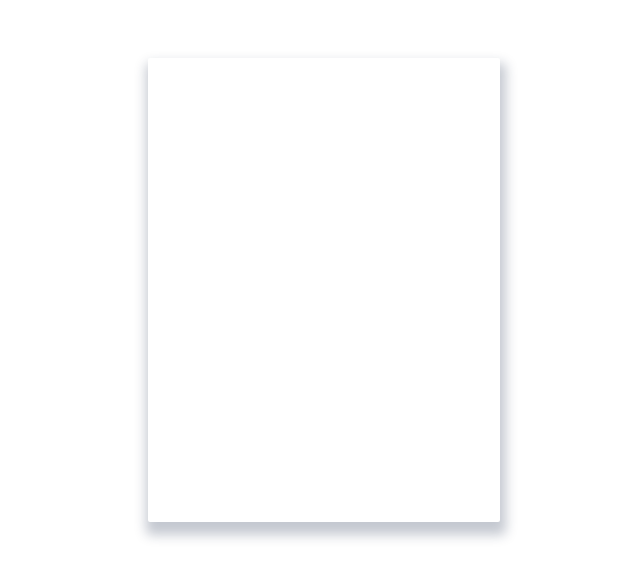
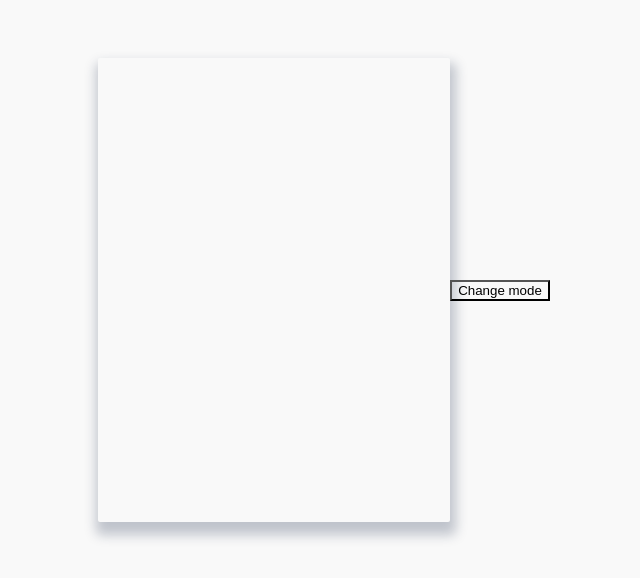
Before and after one commit to VinicioSales/inventoryStoragePagesComponents, an Angular app: page /registro in a window 1280 px wide. Shown: the part 110-688 px from the top of the page, without its empty margins (316-956 px from the left). Built offline with nearby package versions, Linux system fonts and the light colour scheme.

Commit message:
adicionado dark theme

```diff
--- a/src/app/components/registro/registro.component.css
+++ b/src/app/components/registro/registro.component.css
@@ -1,7 +1,7 @@
 
 .page{
     height: 100vh;
-    background: var(--background-light-mode);
+    background: var(--background);
     display: flex;
     justify-content:  center;
     align-items: center;
@@ -13,7 +13,7 @@
     height: 464px;
     flex-shrink: 0;
     border-radius: 2px;
-    background: #FFF;
-    box-shadow: 2px 9px 12px 4px rgba(25, 40, 71, 0.25);
+    background:var(--background);
+    box-shadow: 2px 9px 12px 4px var(--drop_shadow);
 
 }
--- a/src/app/components/registro/registro.component.html
+++ b/src/app/components/registro/registro.component.html
@@ -1,8 +1,6 @@
 
 <div class="page">
     <div class="container">
-
     </div>
-
-
+    <button type="button" (click)="toggle()">Change mode</button>
 </div>
--- a/src/app/components/registro/registro.component.ts
+++ b/src/app/components/registro/registro.component.ts
@@ -6,5 +6,8 @@ import { Component } from '@angular/core';
   styleUrls: ['./registro.component.css']
 })
 export class RegistroComponent {
+  public toggle(){
+    document.body.classList.toggle('dark-theme');
+  }
 
 }
--- a/src/styles.css
+++ b/src/styles.css
@@ -3,6 +3,16 @@ body{
     height: 100%;
 }
 
-::root{
-    --background-light-mode: #F9F9F9
+button{
+    background: none;
+    cursor: pointer;
 }
+:root{
+    --background: #F9F9F9;
+    --drop_shadow: rgba(25, 40, 71, 0.25);
+}
+
+:root .dark-theme{
+    --background: #141414;
+    --drop_shadow:#000000;
+}
```
Also changed, not shown: 1 other file (tests, documents, lock files or other folders).
